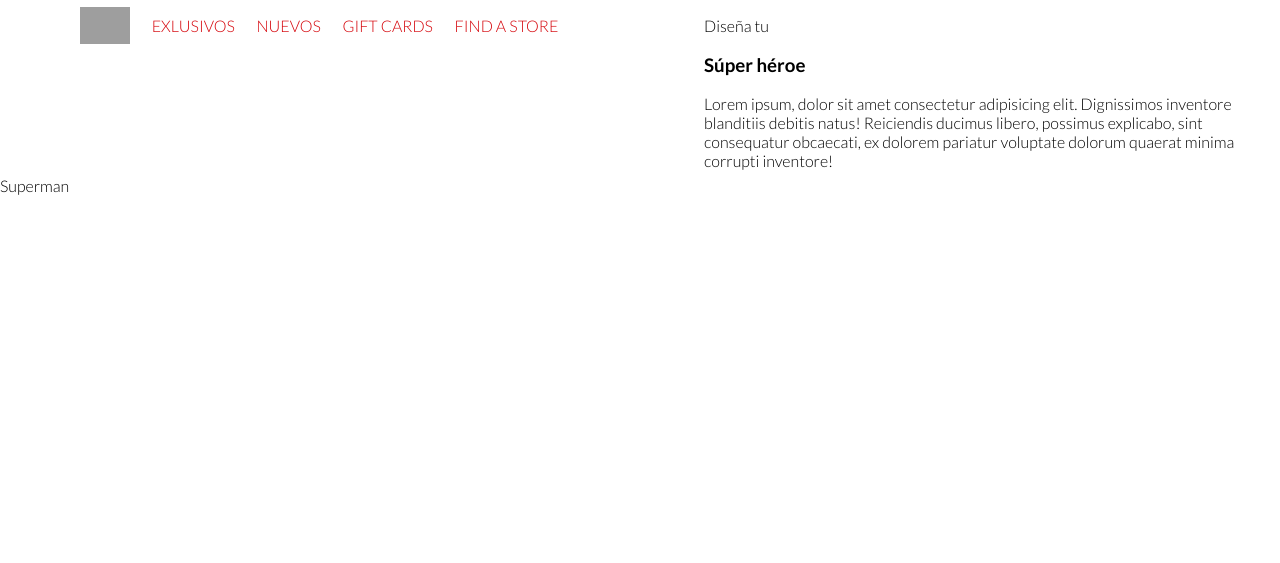
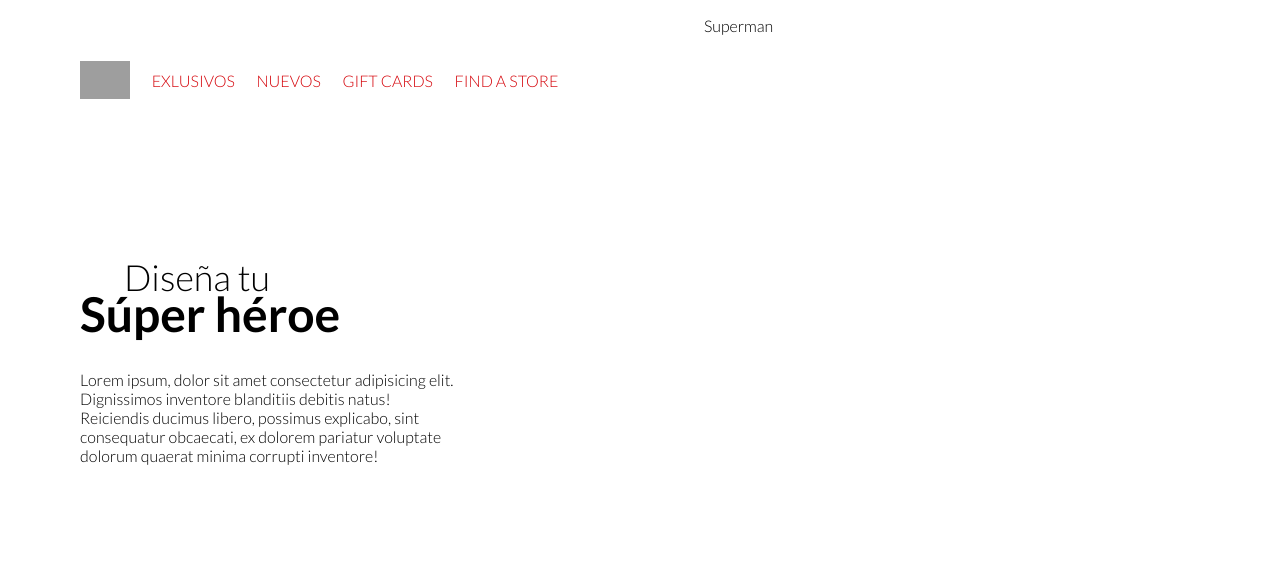
Before and after one commit to 15Santiago/Lego-page, a plain HTML site: page index.html in a window 1280 px wide. Drawn offline with Linux system fonts and the light colour scheme; grey boxes are pictures that could not be loaded.

Commit message:
Estilos al contenido principal

```diff
--- a/styles.css
+++ b/styles.css
@@ -32,6 +32,7 @@ body {
 
 .navbar {
     grid-area: nav;
+    display: flex;
 }
 
 .navbar-content {
@@ -61,6 +62,32 @@ body {
     text-decoration: none;
 }
 
+.main-content {
+    grid-area: section;
+    display: flex;
+    flex-direction: column;
+    justify-content: center;
+    padding-left: 80px;
+    animation: 2s main-content 0.5s ease-in-out;
+}
+
+.main-content p:first-child {
+    font-size: 36px;
+    font-weight: 300;
+    margin: 0 0 -14px 44px;
+}
+
+.main-content h1 {
+    font-size: 48px;
+    font-weight: 700;
+    margin: 0 0 28px 0;
+}
+
+.main-content p:last-child {
+    width: 60%;
+    margin: 0;
+}
+
 .loader {
     width: 100%;
     height: 100%;
@@ -70,7 +97,7 @@ body {
     position: absolute;
     z-index: 3;
     background: white;
-    animation: loader 0.2s linear forwards;
+    animation: loader 2s linear forwards;
 }
 
 .loader div {
@@ -130,3 +157,12 @@ body {
         transform: translateY(0px);
     }
 }
+
+@keyframes main-content {
+    0%, 100% {
+        transform: translateY(-600px);
+    }
+    100% {
+        transform: translateY(0px);
+    }
+}
```
